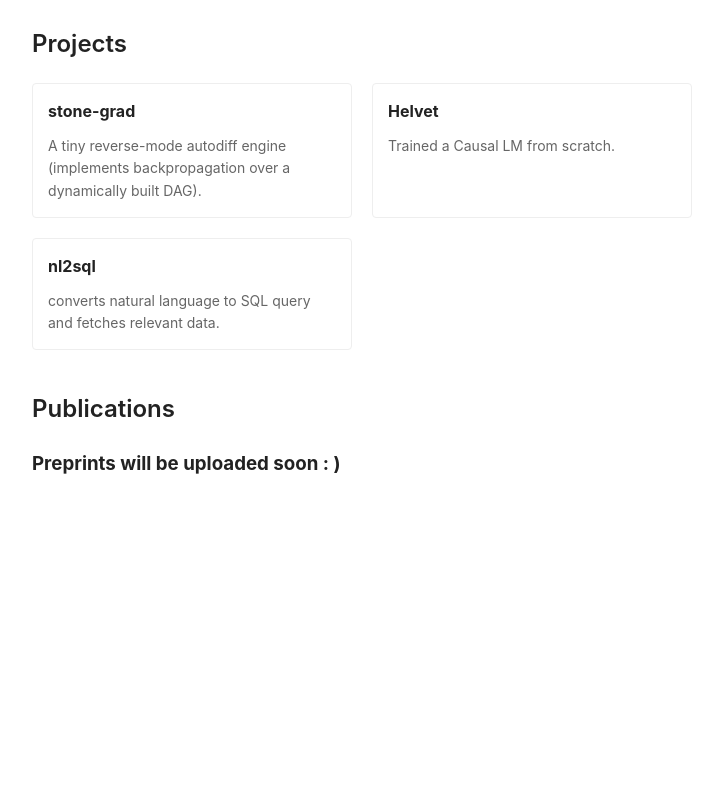
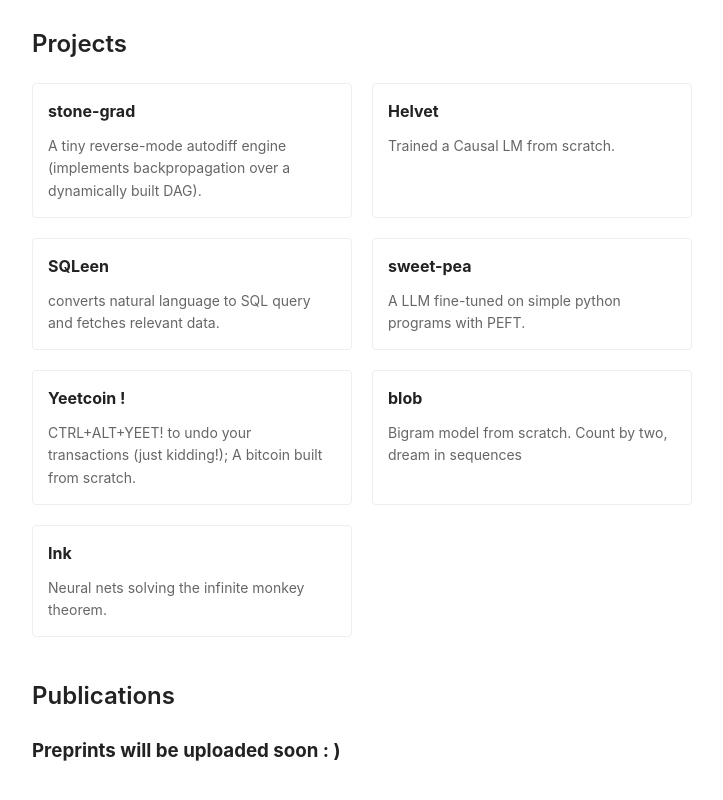
Before and after one commit to subhajitchatterjee07/portfolio, a plain HTML site: page index.html in a window 1280 px wide. Shown: the part 1069-1869 px from the top of the page, without its empty margins (278-1001 px from the left). Before the commit the page ends 1608 px from the top, so only its background shows below. Drawn offline with Linux system fonts and the light colour scheme.

Commit message:
Added more projects

```diff
--- a/index.html
+++ b/index.html
@@ -381,8 +381,24 @@
                 <p>Trained a Causal LM from scratch.</p>
             </div>
             <div class="project-card">
-                <h3>nl2sql</h3>
+                <h3>SQLeen</h3>
                 <p>converts natural language to SQL query and fetches relevant data.</p>
+            </div>
+            <div class="project-card">
+                <h3>sweet-pea</h3>
+                <p>A LLM fine-tuned on simple python programs with PEFT.</p>
+            </div>
+            <div class="project-card">
+                <h3>Yeetcoin ! </h3>
+                <p>CTRL+ALT+YEET! to undo your transactions (just kidding!); A bitcoin built from scratch.</p>
+            </div>
+            <div class="project-card">
+                <h3>blob</h3>
+                <p>Bigram model from scratch. Count by two, dream in sequences</p>
+            </div>
+            <div class="project-card">
+                <h3>Ink</h3>
+                <p>Neural nets solving the infinite monkey theorem.</p>
             </div>
         </div>
     </section>
```
